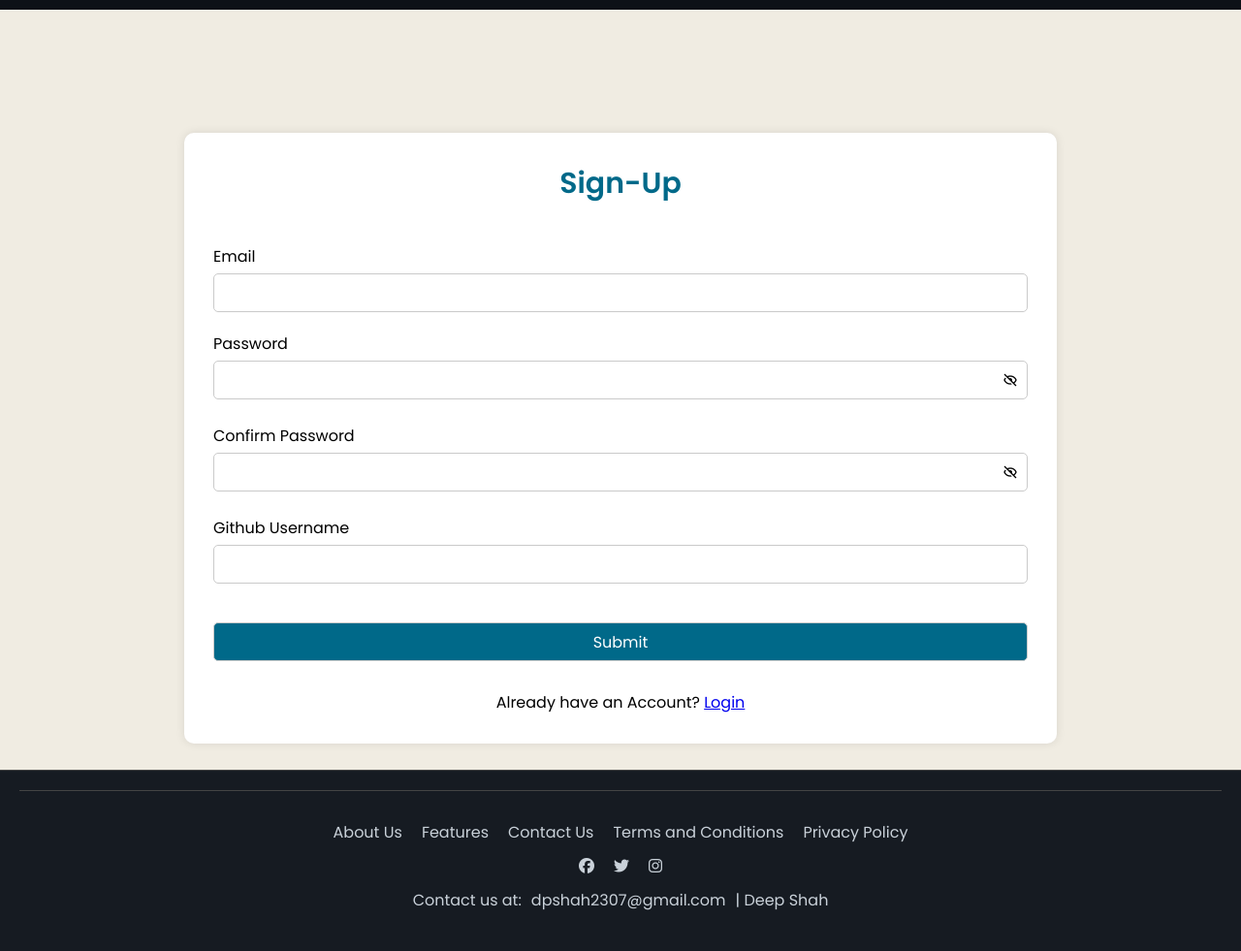
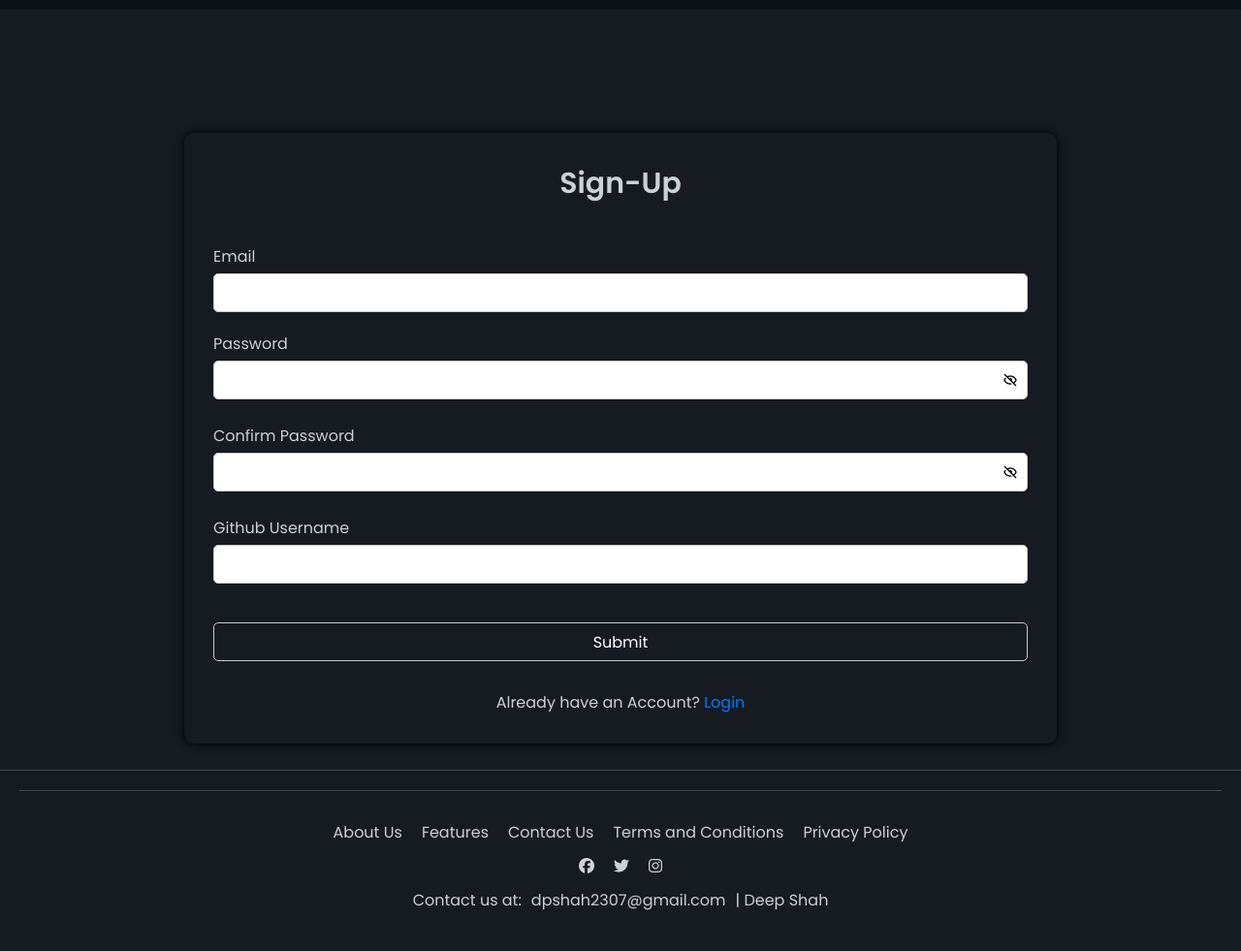
Before and after one commit to dpshah23/Github-Visitor-Info-Admin, a Django app: page /auth/register/ in a window 1280 px wide. Shown: the part 80-1061 px from the top of the page at 97% size. Run offline with Django 4.2, Linux system fonts and the light colour scheme; some libraries are stand-ins or nearby versions.

Commit message:
Updated css

```diff
--- a/auth1/urls.py
+++ b/auth1/urls.py
@@ -6,5 +6,5 @@
     path('logout/',logout,name='logout'),
     path('validate/',validate,name='validate'),
     path('register/',signup,name='signup'),
-
+    path('signup/',signup,name='signup'),
 ]
--- a/static/css/signup.css
+++ b/static/css/signup.css
@@ -8,8 +8,8 @@
 }
 
 ::selection {
-  background-color: #006989;
-  color: #fff;
+  background-color: var(--selection-bg-color);
+  color: var(--selection-text-color);
 }
 
 .container {
@@ -18,7 +18,7 @@
   display: flex;
   justify-content: center;
   align-items: center;
-  background-color: #f0ece2;
+  background-color: var(--common-bg-color);
   padding: 20px;
   overflow: hidden;
 }
@@ -29,20 +29,26 @@
   padding: 20px;
 }
 
+a{
+    color: #007BFF;
+    text-decoration: none;
+}
+
+
 form {
   width: 90%;
   max-width: 900px;
   padding: 30px;
   border-radius: 10px;
-  background-color: #ffffff;
-  box-shadow: 0 0 10px rgba(0, 0, 0, 0.1);
+  background-color: var(--common-bg-color);
+  box-shadow: 0 0 10px rgba(0, 0, 0, 5);
   margin-top: 6.3rem;
 }
 
 header {
   font-size: 30px;
   font-weight: 600;
-  color: #006989;
+  color: var(--text-color);
   text-align: center;
   margin-bottom: 20px;
 }
@@ -68,6 +74,7 @@
 .form-field label {
   font-size: 16px;
   margin-bottom: 5px;
+  color: var(--text-color);
 }
 
 .password-container {
@@ -100,20 +107,21 @@
 .form-field input:focus,
 .form-field select:focus,
 .form-field button:focus {
-  border: 1px solid #006989;
+  border: 1px solid var(--common-bg-color);
 }
 
 .form-field button {
-  background-color: #006989;
+  background-color: var(--common-bg-color);
   color: #ffffff;
   cursor: pointer;
   transition: background-color 0.3s ease;
   font-size: 16px;
   margin-top: 20px;
+  box-shadow: rgba(0, 0, 0, 4);
 }
 
 .form-field button:hover {
-  background-color: #037fa4;
+  background-color: #333;
 }
 
 .error-message {
@@ -127,13 +135,19 @@
   margin-top: 10px;
 }
 
-.form-link span,
+.form-link span{
+  font-size:16px;
+  color: var(--text-color);
+}
+
 .form-link a {
   font-size: 16px;
+  color: #007BFF;;
 }
 
 .form-link a:hover {
-  text-decoration: underline;
+    color: #007BFF;
+    text-decoration: underline;
 }
 
 @media only screen and (max-width: 768px) {
```
Also changed, not shown: static/css/login.css (+18 -9 lines).
